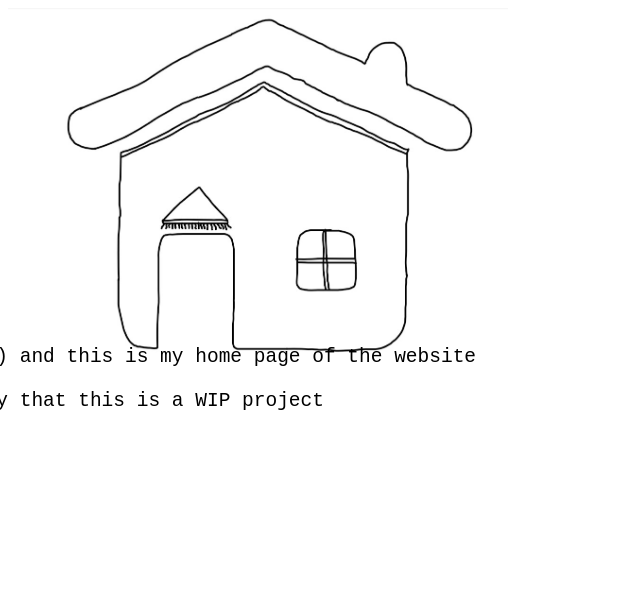
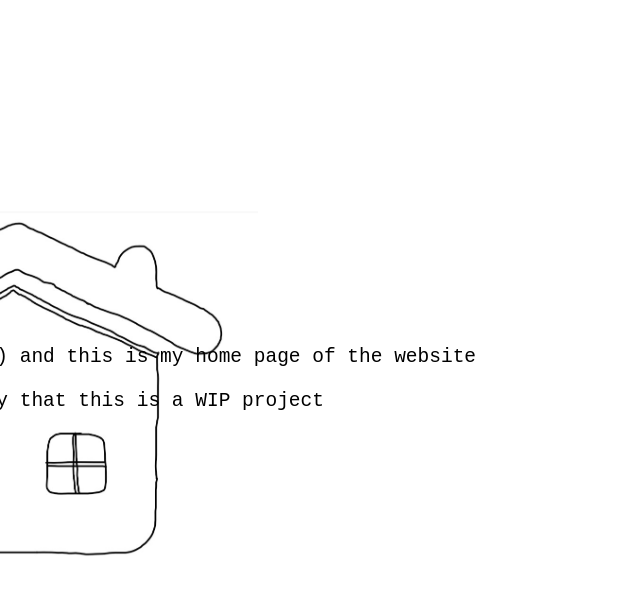
Before and after one commit to siddhantbapna/siddhantbapna.github.io, a plain HTML site: page index.html in a window 1280 px wide. Shown: the whole page, without its empty margins (0-640 px from the left). Drawn offline with Linux system fonts and the light colour scheme.

Commit message:
Update index.html

```diff
--- a/index.html
+++ b/index.html
@@ -25,7 +25,7 @@
     </style>
 </head>
 <body>
-    <img src="home.jpg" alt="callmanqo" width=500>
+    <img class="content" src="home.jpg" alt="callmanqo" width=500>
     <div class="content">
     <pre>
 Hello I am Siddhant Bapna(siddhantbapna) and this is my home page of the website
```
